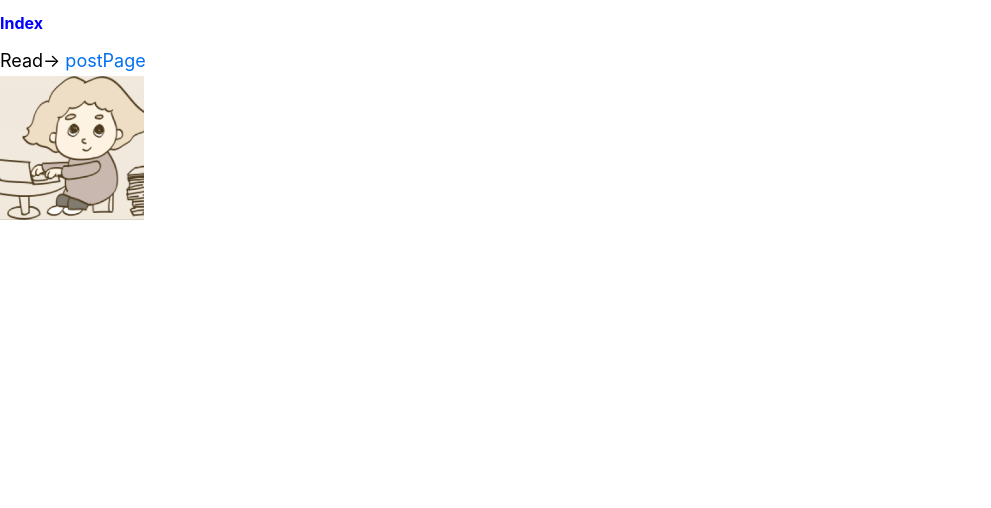
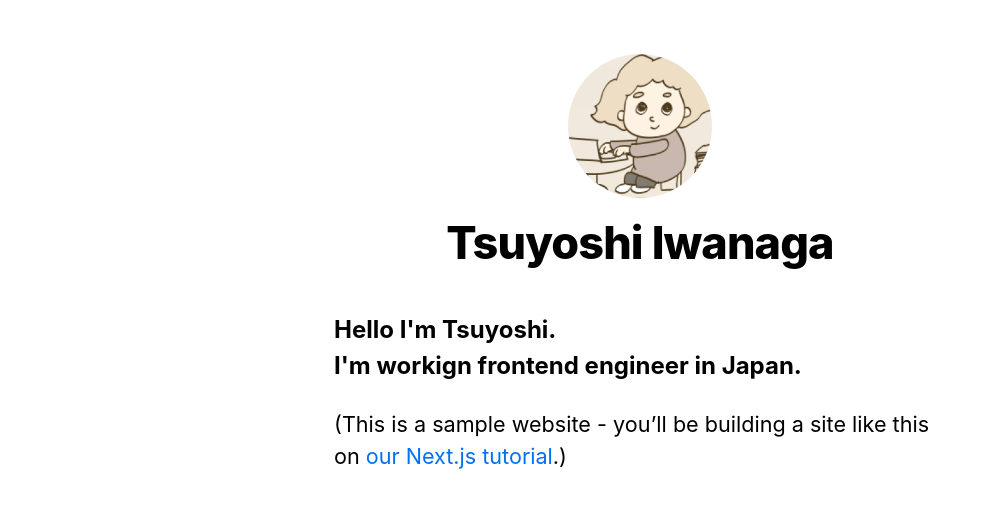
Before and after one commit to Tsuyoshi-Iwanaga/learning_nextjs, a Next.js app: page / in a window 1280 px wide. Shown: the top 508 px of the page, without its empty margins (0-991 px from the left). Built offline with nearby package versions, Linux system fonts and the light colour scheme.

Commit message:
Polishing styles & layouts

```diff
--- a/src/components/layout.module.css
+++ b/src/components/layout.module.css
@@ -3,3 +3,13 @@
   padding: 0 1rem;
   margin: 3rem auto 6rem;
 }
+
+.header {
+  display: flex;
+  flex-direction: column;
+  align-items: center;
+}
+
+.backToHome {
+  margin: 3rem 0 0;
+}
--- a/src/components/layout.tsx
+++ b/src/components/layout.tsx
@@ -1,5 +1,65 @@
+import Head from 'next/head'
+import Image from 'next/image'
+import Link from 'next/link'
+import utilStyles from '../styles/utils.module.css'
 import styles from './layout.module.css'
 
-export default function Layout({ children }) {
-  return <div className={styles.container}>{ children }</div>
+const name = "Tsuyoshi Iwanaga"
+export const siteTitle = "Next.js Sample WebSite"
+
+export default function Layout({ children, home }) {
+  return (
+    <div className={styles.container}>
+      <Head>
+        <link rel="icon" href="/favicon.ico" />
+        <meta name="description" content="Learn how to build personal website using Next.js" />
+        <meta name="og:image" content={`https://og-image.vercel.app/${encodeURI(siteTitle)}.png?theme=light&md=0&fontSize=75px&images=https%3A%2F%2Fassets.vercel.com%2Fimage%2Fupload%2Ffront%2Fassets%2Fdesign%2Fnextjs-black-logo.svg`} />
+        <meta name="og:title" content={siteTitle} />
+        <meta name="twitter:card" content="summary_large_image" />
+      </Head>
+      <header className={styles.header}>
+        {home ? (
+          <>
+            <Image
+              priority
+              src="/images/profile.png"
+              className={utilStyles.borderCircle}
+              height={144}
+              width={144}
+              alt={name}
+            />
+            <h1 className={utilStyles.heading2Xl}>{name}</h1>
+          </>
+        ) : (
+          <>
+            <Link href="/">
+              <a>
+                <Image
+                  priority
+                  src="/images/profile.png"
+                  className={utilStyles.borderCircle}
+                  height={108}
+                  width={108}
+                  alt={name}
+                />
+              </a>
+            </Link>
+            <h2 className={utilStyles.headingLg}>
+              <Link href="/">
+                <a className={utilStyles.colorInherit}>{name}</a>
+              </Link>
+            </h2>
+          </>
+        )}
+      </header>
+      <main>{children}</main>
+      {!home && (
+        <div className={styles.backToHome}>
+          <Link href="/">
+            <a>← Back to home</a>
+          </Link>
+        </div>
+      )}
+    </div>
+  )
 }
--- a/src/pages/index.tsx
+++ b/src/pages/index.tsx
@@ -1,22 +1,22 @@
 import Head from 'next/head'
-import Link from 'next/link'
-import Image from 'next/image'
 import styled from 'styled-components'
-// import styles from '../../styles/Home.module.css'
+import Layout, { siteTitle } from '@/components/layout'
+import utilStyles from '@/styles/utils.module.css'
 
 export default function Home() {
-  const HeadingH1 = styled.h1`
-    font-size: 16px;
-    color: blue;
+  const Introduce = styled.p`
+    font-size: 24px;
+    font-weight: bold;
   `
   return (
-    <>
-      <HeadingH1>Index</HeadingH1>
-      Read→{' '}
-      <Link href="/posts/first-post"><a>postPage</a></Link>
-      <div>
-        <Image src="/images/profile.png" height={144} width={144} alt="" />
-      </div>
-    </>
+    <Layout home>
+      <Head>
+        <title>{siteTitle}</title>
+      </Head>
+      <section className={utilStyles.headingMd}>
+        <Introduce>Hello I'm Tsuyoshi.<br />I'm workign frontend engineer in Japan.</Introduce>
+        <p>(This is a sample website - you’ll be building a site like this on <a href="https://nextjs.org/learn">our Next.js tutorial</a>.)</p>
+      </section>
+    </Layout>
   )
 }
--- /dev/null
+++ b/src/styles/utils.module.css
@@ -0,0 +1,52 @@
+.heading2Xl {
+  font-size: 2.5rem;
+  line-height: 1.2;
+  font-weight: 800;
+  letter-spacing: -0.05rem;
+  margin: 1rem 0;
+}
+
+.headingXl {
+  font-size: 2rem;
+  line-height: 1.3;
+  font-weight: 800;
+  letter-spacing: -0.05rem;
+  margin: 1rem 0;
+}
+
+.headingLg {
+  font-size: 1.5rem;
+  line-height: 1.4;
+  margin: 1rem 0;
+}
+
+.headingMd {
+  font-size: 1.2rem;
+  line-height: 1.5;
+}
+
+.borderCircle {
+  border-radius: 9999px;
+}
+
+.colorInherit {
+  color: inherit;
+}
+
+.padding1px {
+  padding-top: 1px;
+}
+
+.list {
+  list-style: none;
+  padding: 0;
+  margin: 0;
+}
+
+.listItem {
+  margin: 0 0 1.25rem;
+}
+
+.lightText {
+  color: #666;
+}
```
